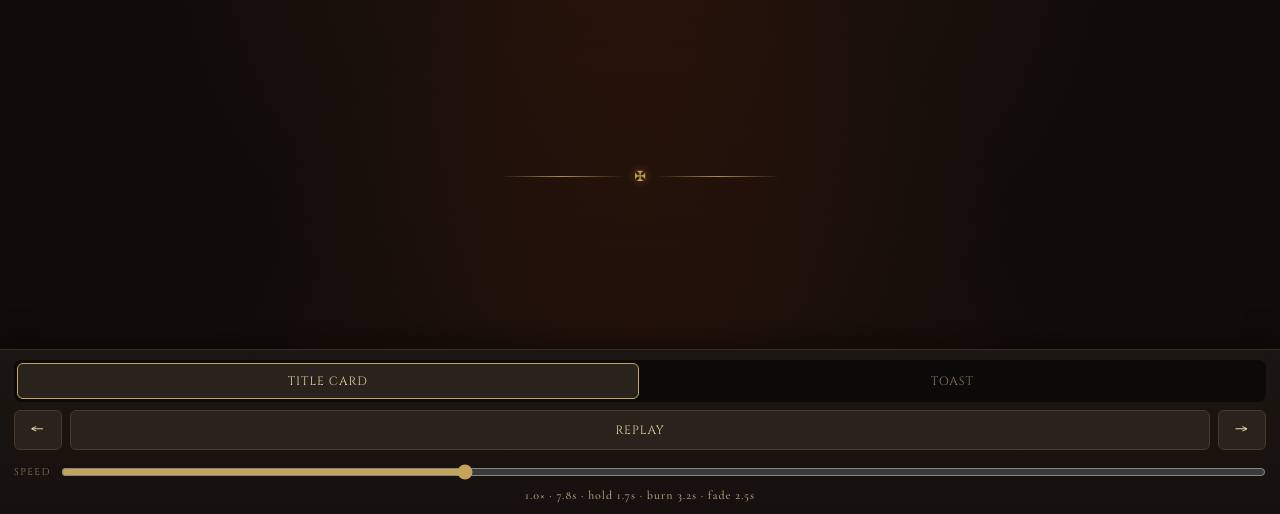
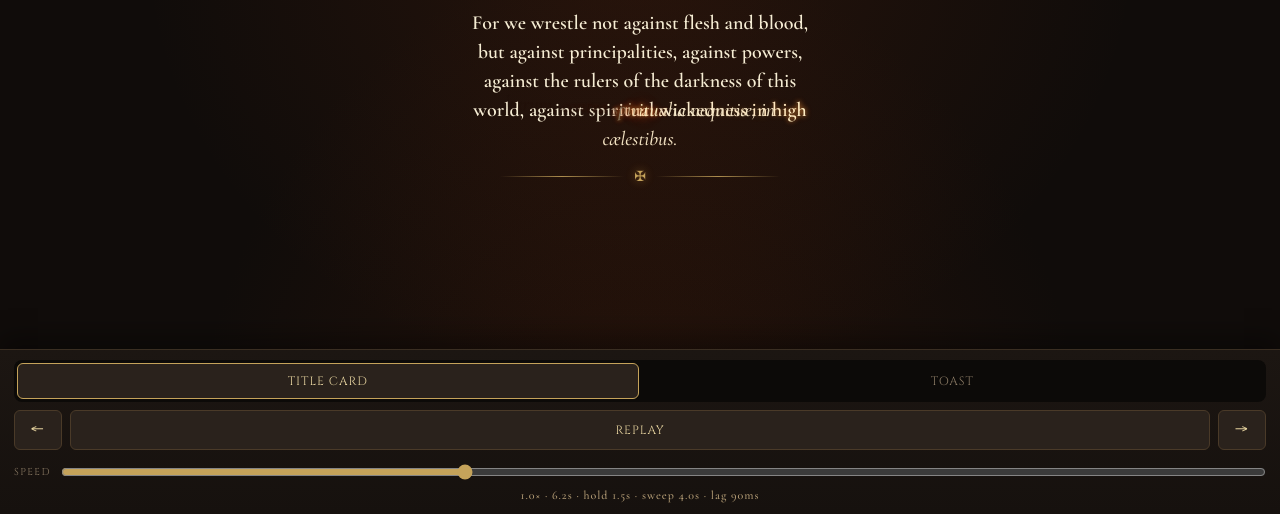
Before and after one commit to code-hoyt/outremer, a plain HTML site: page verse-test/index.html in a window 1280 px wide. Shown: the part 286-800 px from the top of the page. Drawn offline with nearby package versions, Linux system fonts and the light colour scheme.

Commit message:
Verse test: Latin burns away into English in one sweep
The fire-front is a single spatial pass across the wrapped lines. Each Latin glyph burns when the front reaches it, and the English at that same progress ignites from the embers a short lag later, cooling from gold to ink. No pause or second pass.

```diff
--- a/verse-test/style.css
+++ b/verse-test/style.css
@@ -234,10 +234,10 @@ body {
   line-height: 1.45;
   text-align: center;
   grid-area: 1 / 1;
-  align-self: center;
+  align-self: start;
   width: 100%;
   margin: 0;
-  /* Both verses share this cell so the card does not resize mid-sequence. */
+  /* Top-aligned in the same cell so the fire-front shares one spatial path. */
 }
 #latin {
   position: relative;
@@ -269,10 +269,10 @@ body {
   color: inherit;
 }
 
-/* Latin: default fully visible. After --hold-ms, each glyph burns in reading order. */
+/* Delays are computed in JS from each glyph's wrapped position (--delay). */
 #latin.play .ch {
-  animation: letter-burn var(--burn-letter-ms, 580ms) linear forwards;
-  animation-delay: calc(var(--hold-ms, 0ms) + var(--i) * var(--burn-stagger-ms, 16ms));
+  animation: letter-burn var(--burn-letter-ms, 540ms) linear forwards;
+  animation-delay: var(--delay, 0ms);
 }
 @keyframes letter-burn {
   0% {
@@ -290,8 +290,8 @@ body {
       0 0 16px rgba(255, 80, 0, 0.85);
     transform: translateY(0);
   }
-  36% {
-    opacity: 0.85;
+  32% {
+    opacity: 0.7;
     color: #2a0c00;
     text-shadow: 0 0 4px #4a1808;
     transform: translateY(-2px);
@@ -300,35 +300,41 @@ body {
     opacity: 0;
     color: #1a0a00;
     text-shadow: none;
-    transform: translateY(-8px);
+    transform: translateY(-7px);
   }
 }
 
-/* English: letters occupy space from the start (opacity 0) so layout is reserved.
-   Fade begins only after the Latin wave and the pause. */
+/* English occupies space from the start (opacity 0) so the card does not resize.
+   Each glyph ignites just behind the front, cooling from ember to ink. */
 #english .ch {
   opacity: 0;
 }
 #english.play .ch {
-  animation: letter-fade var(--fade-letter-ms, 500ms) ease-out forwards;
-  animation-delay: calc(
-    var(--hold-ms, 0ms)
-    + var(--burn-wave-ms, 0ms)
-    + var(--pause-ms, 0ms)
-    + var(--i) * var(--fade-stagger-ms, 13ms)
-  );
+  animation: letter-ignite var(--ignite-letter-ms, 580ms) ease-out forwards;
+  animation-delay: var(--delay, 0ms);
 }
-@keyframes letter-fade {
+@keyframes letter-ignite {
   0% {
     opacity: 0;
-    color: #ffd89a;
-    text-shadow: 0 0 8px rgba(255, 180, 80, 0.65);
-    transform: translateY(4px);
+    color: var(--ember-core);
+    text-shadow:
+      0 0 4px var(--ember),
+      0 0 10px var(--ember-hot),
+      0 0 16px rgba(255, 80, 0, 0.85);
+    transform: translateY(2px);
   }
-  50% {
+  18% {
+    opacity: 1;
+    color: #fff4c8;
+    text-shadow:
+      0 0 5px var(--ember),
+      0 0 12px var(--ember-hot);
+    transform: translateY(0);
+  }
+  52% {
     opacity: 1;
     color: #ffe7c0;
-    text-shadow: 0 0 8px rgba(255, 200, 120, 0.4);
+    text-shadow: 0 0 6px rgba(255, 180, 80, 0.35);
     transform: translateY(0);
   }
   100% {
--- a/verse-test/verse.js
+++ b/verse-test/verse.js
@@ -1,25 +1,20 @@
 /* Outremer scripture burn feel-test.
-   Latin letters burn away one glyph at a time (CSS animation-delay),
-   then the KJV English fades in one letter at a time. All timings
-   live in CONFIG; the speed slider divides every duration and stagger. */
+   One spatial fire-front: Latin burns away into English. Delays are
+   computed once from each glyph's wrapped position and applied as CSS
+   animation-delay. The speed slider divides every duration. */
 
 const CONFIG = {
   // Timing at speed 1 (milliseconds)
-  holdLatinMs: 1700,       // Latin sits fully visible before the burn
-  burnLetterMs: 580,       // one glyph: flare → char → drift away
-  burnStaggerMs: 16,       // delay between letters; scaled to the wave window
-  pauseBetweenMs: 380,     // beat of ash after the last Latin letter
-  fadeLetterMs: 500,       // one English glyph: glow in and settle
-  fadeStaggerMs: 13,       // delay between English letters; also scaled
+  holdLatinMs: 1500,       // Latin sits fully visible before the fire starts
+  frontMs: 4000,           // time for the front to travel 0→1; scaled by length
+  frontMinMs: 2600,
+  frontMaxMs: 4500,
+  frontRefGlyphs: 165,     // Ephesians 6:12 Latin glyph count; scale relative to this
+  burnLetterMs: 540,       // one Latin glyph: flare → char → drift away
+  igniteLetterMs: 580,     // one English glyph: ember-hot → cool to ink
+  englishLagMs: 90,        // English is born from the embers, just after the front
   lingerEnglishMs: 4500,   // toast reading hold after the reveal, then auto-hide
   toastFadeOutMs: 900,
-  // Keep the burn/fade waves in these windows after scaling by text length,
-  // so short verses are not sluggish and Eph 6:12 stays around 6–9s total.
-  burnWaveMinMs: 2000,
-  burnWaveMaxMs: 3450,
-  fadeWaveMinMs: 1600,
-  fadeWaveMaxMs: 2700,
-  // Reduced-motion crossfade
   reducedFadeMs: 700,
   // Typography (px). fitVerses() may shrink to minFontPx.
   titleFontPx: 20,
@@ -78,7 +73,7 @@ const els = {};
 let index = CONFIG.startIndex;
 let hideTimer = 0;
 let phaseTimers = [];
-let phase = "idle"; // idle | hold | burn | pause | fade | revealed | hidden
+let phase = "idle"; // idle | hold | sweep | revealed | hidden
 let startedAt = 0;
 let currentTimings = null;
 let reducedMotion = false;
@@ -94,48 +89,37 @@ function glyphCount(text) {
   return n;
 }
 
-function scaleStagger(base, count, letterMs, minWave, maxWave) {
-  if (count <= 1) return base;
-  const natural = (count - 1) * base + letterMs;
-  const wave = Math.min(maxWave, Math.max(minWave, natural));
-  return (wave - letterMs) / (count - 1);
+function frontDuration(nL, nE, s) {
+  const n = Math.max(nL, nE, 1);
+  const scaled = (CONFIG.frontMs / s) * (n / CONFIG.frontRefGlyphs);
+  return Math.min(CONFIG.frontMaxMs / s, Math.max(CONFIG.frontMinMs / s, scaled));
 }
 
 function timingsFor(verse, spd) {
   const s = spd == null ? speed() : spd;
   const hold = CONFIG.holdLatinMs / s;
   const burnLetter = CONFIG.burnLetterMs / s;
-  const fadeLetter = CONFIG.fadeLetterMs / s;
-  const pause = CONFIG.pauseBetweenMs / s;
+  const igniteLetter = CONFIG.igniteLetterMs / s;
+  const lag = CONFIG.englishLagMs / s;
   const linger = CONFIG.lingerEnglishMs / s;
   const toastFade = CONFIG.toastFadeOutMs / s;
   const nL = glyphCount(verse.latin);
   const nE = glyphCount(verse.english);
-  const burnStagger = scaleStagger(
-    CONFIG.burnStaggerMs / s, nL, burnLetter,
-    CONFIG.burnWaveMinMs / s, CONFIG.burnWaveMaxMs / s
-  );
-  const fadeStagger = scaleStagger(
-    CONFIG.fadeStaggerMs / s, nE, fadeLetter,
-    CONFIG.fadeWaveMinMs / s, CONFIG.fadeWaveMaxMs / s
-  );
-  const burnWave = nL <= 1 ? burnLetter : (nL - 1) * burnStagger + burnLetter;
-  const fadeWave = nE <= 1 ? fadeLetter : (nE - 1) * fadeStagger + fadeLetter;
+  const front = frontDuration(nL, nE, s);
   if (reducedMotion) {
     const fade = CONFIG.reducedFadeMs / s;
     return {
       reduced: true, hold, fade, linger, toastFade,
-      burnLetter: 0, burnStagger: 0, burnWave: 0, pause: 0,
-      fadeLetter: fade, fadeStagger: 0, fadeWave: fade,
+      front: 0, burnLetter: 0, igniteLetter: fade, lag: 0,
       total: hold + fade, nL, nE,
     };
   }
+  // Sweep ends when the last English glyph finishes cooling.
+  const total = hold + front + lag + igniteLetter;
   return {
     reduced: false,
-    hold, burnLetter, burnStagger, burnWave, pause,
-    fadeLetter, fadeStagger, fadeWave, linger, toastFade,
-    total: hold + burnWave + pause + fadeWave,
-    nL, nE,
+    hold, front, burnLetter, igniteLetter, lag,
+    linger, toastFade, total, nL, nE,
   };
 }
 
@@ -150,16 +134,17 @@ function escapeHtml(s) {
 }
 
 function wrapLetters(text) {
-  let i = 0;
+  let n = 0;
   const html = text.split(/(\s+)/).map((tok) => {
     if (!tok) return "";
     if (/^\s+$/.test(tok)) return tok;
-    const letters = [...tok].map((ch) =>
-      `<span class="ch" style="--i:${i++}">${escapeHtml(ch)}</span>`
-    ).join("");
+    const letters = [...tok].map((ch) => {
+      n++;
+      return `<span class="ch">${escapeHtml(ch)}</span>`;
+    }).join("");
     return `<span class="word">${letters}</span>`;
   }).join("");
-  return { html, count: i };
+  return { html, count: n };
 }
 
 function currentVerse() {
@@ -226,16 +211,65 @@ function fitVerses() {
   return { fontPx: size, height: h, overflow: tooBig() };
 }
 
+function lineHeightPx(el) {
+  const raw = getComputedStyle(el).lineHeight;
+  const parsed = parseFloat(raw);
+  if (raw === "normal" || !Number.isFinite(parsed)) {
+    const fs = parseFloat(getComputedStyle(el).fontSize) || 20;
+    return fs * 1.45;
+  }
+  return parsed;
+}
+
+/**
+ * Map every glyph onto a shared 0..1 reading-order progress, using its
+ * wrapped position in the well (line index + x). Latin and English share
+ * the same coordinate space so the front sweeps both at once.
+ */
+function assignDelays(t) {
+  const glyphs = [
+    ...els.latin.querySelectorAll(".ch"),
+    ...els.english.querySelectorAll(".ch"),
+  ];
+  if (!glyphs.length) return { minD: 0, maxD: 1 };
+
+  const well = els.well.getBoundingClientRect();
+  const lineH = lineHeightPx(els.latin);
+  const colW = Math.max(well.width, 1);
+  const measured = glyphs.map((el) => {
+    const r = el.getBoundingClientRect();
+    return {
+      el,
+      x: r.left + r.width / 2 - well.left,
+      y: r.top + r.height / 2 - well.top,
+      lang: el.closest("#english") ? "en" : "la",
+    };
+  });
+  const y0 = Math.min(...measured.map((m) => m.y));
+  for (const m of measured) {
+    const line = Math.max(0, Math.round((m.y - y0) / lineH));
+    m.d = line * colW + m.x;
+  }
+  const minD = Math.min(...measured.map((m) => m.d));
+  const maxD = Math.max(...measured.map((m) => m.d));
+  const span = Math.max(maxD - minD, 1);
+
+  for (const m of measured) {
+    const p = (m.d - minD) / span;
+    const lag = m.lang === "en" ? t.lag : 0;
+    const delay = t.hold + p * t.front + lag;
+    m.el.style.setProperty("--delay", delay.toFixed(2) + "ms");
+    m.el.dataset.p = p.toFixed(4);
+  }
+  return { minD, maxD, span, count: measured.length };
+}
+
 function applyCssTimings(t) {
   currentTimings = t;
   const st = els.stage;
   st.style.setProperty("--hold-ms", t.hold + "ms");
   st.style.setProperty("--burn-letter-ms", t.burnLetter + "ms");
-  st.style.setProperty("--burn-stagger-ms", t.burnStagger + "ms");
-  st.style.setProperty("--pause-ms", t.pause + "ms");
-  st.style.setProperty("--fade-letter-ms", t.fadeLetter + "ms");
-  st.style.setProperty("--fade-stagger-ms", t.fadeStagger + "ms");
-  st.style.setProperty("--burn-wave-ms", t.burnWave + "ms");
+  st.style.setProperty("--ignite-letter-ms", t.igniteLetter + "ms");
   st.style.setProperty("--rm-fade-ms", (t.fade || CONFIG.reducedFadeMs) + "ms");
   els.frame.style.setProperty("--toast-fade-ms", t.toastFade + "ms");
 }
@@ -243,8 +277,12 @@ function applyCssTimings(t) {
 function updateSpeedLabel() {
   const t = timings();
   const s = speed();
-  els.speedVals.textContent =
-    `${s.toFixed(1)}×  ·  ${ (t.total / 1000).toFixed(1)}s  ·  hold ${(t.hold / 1000).toFixed(1)}s  ·  burn ${(t.burnWave / 1000).toFixed(1)}s  ·  fade ${(t.fadeWave / 1000).toFixed(1)}s`;
+  const parts = [`${s.toFixed(1)}×`, `${(t.total / 1000).toFixed(1)}s`, `hold ${(t.hold / 1000).toFixed(1)}s`];
+  if (!t.reduced) {
+    parts.push(`sweep ${(t.front / 1000).toFixed(1)}s`);
+    parts.push(`lag ${Math.round(t.lag)}ms`);
+  }
+  els.speedVals.textContent = parts.join("  ·  ");
   els.speed.setAttribute("aria-valuetext", `${s} times`);
 }
 
@@ -264,30 +302,21 @@ function clearTimers() {
   phaseTimers = [];
 }
 
-function schedulePhases(t, fromMs) {
+function schedulePhases(t) {
   clearTimers();
-  const start = fromMs || 0;
-  const marks = reducedMotion
-    ? [
-        [t.hold, "fade"],
-        [t.total, "revealed"],
-      ]
-    : [
-        [t.hold, "burn"],
-        [t.hold + t.burnWave, "pause"],
-        [t.hold + t.burnWave + t.pause, "fade"],
-        [t.total, "revealed"],
-      ];
+  const marks = [
+    [t.hold, "sweep"],
+    [t.total, "revealed"],
+  ];
   for (const [at, name] of marks) {
-    const delay = at - start;
-    if (delay <= 0) {
+    if (at <= 0) {
       if (name === "revealed") afterReveal();
       else phase = name;
     } else {
       phaseTimers.push(setTimeout(() => {
         if (name === "revealed") afterReveal();
         else phase = name;
-      }, delay));
+      }, at));
     }
   }
 }
@@ -310,15 +339,8 @@ function letterAnimations() {
 }
 
 function phaseAt(ms, t) {
-  if (reducedMotion) {
-    if (ms < t.hold) return "hold";
-    if (ms < t.total) return "fade";
-    return "revealed";
-  }
   if (ms < t.hold) return "hold";
-  if (ms < t.hold + t.burnWave) return "burn";
-  if (ms < t.hold + t.burnWave + t.pause) return "pause";
-  if (ms < t.total) return "fade";
+  if (ms < t.total) return "sweep";
   return "revealed";
 }
 
@@ -332,11 +354,7 @@ function freezeAt(ms) {
   }
   phase = phaseAt(clamped, t);
   clearTimers();
-  if (phase === "revealed" && CONFIG.mode === "toast") {
-    // Screenshots and seeks should keep the toast visible.
-  } else {
-    els.frame.classList.remove("is-hidden");
-  }
+  els.frame.classList.remove("is-hidden");
 }
 
 function armAnimations() {
@@ -363,6 +381,7 @@ function play(opts) {
   const fit = fitVerses();
   const t = timings();
   applyCssTimings(t);
+  if (!t.reduced) assignDelays(t);
   updateSpeedLabel();
   els.frame.classList.remove("is-hidden");
   armAnimations();
@@ -370,7 +389,6 @@ function play(opts) {
   phase = "hold";
 
   if (freezeMs != null) {
-    // A frame lets the CSS animations exist so they can be scrubbed.
     return new Promise((resolve) => {
       requestAnimationFrame(() => {
         requestAnimationFrame(() => {
@@ -381,7 +399,7 @@ function play(opts) {
     });
   }
 
-  schedulePhases(t, 0);
+  schedulePhases(t);
   return Promise.resolve(fit);
 }
 
@@ -393,11 +411,13 @@ function seek(spec) {
   } else if (spec && typeof spec === "object") {
     const p = spec.t != null ? spec.t : (spec.progress != null ? spec.progress : 0);
     if (spec.phase === "hold") ms = 0;
-    else if (spec.phase === "burn") ms = t.hold + p * t.burnWave;
-    else if (spec.phase === "pause") ms = t.hold + t.burnWave + p * t.pause;
-    else if (spec.phase === "fade") ms = t.hold + t.burnWave + t.pause + p * t.fadeWave;
-    else if (spec.phase === "revealed") ms = t.total;
-    else if (spec.ms != null) ms = spec.ms;
+    else if (spec.phase === "sweep" || spec.phase === "burn" || spec.phase === "front") {
+      ms = t.hold + p * t.front;
+    } else if (spec.phase === "revealed") {
+      ms = t.total;
+    } else if (spec.ms != null) {
+      ms = spec.ms;
+    }
   }
   return play({ freezeAt: ms });
 }
@@ -453,12 +473,11 @@ function sequenceTable() {
       nL: t.nL,
       nE: t.nE,
       hold: Math.round(t.hold),
-      burnWave: Math.round(t.burnWave),
-      pause: Math.round(t.pause),
-      fadeWave: Math.round(t.fadeWave),
+      front: Math.round(t.front),
+      lag: Math.round(t.lag),
+      burnLetter: Math.round(t.burnLetter),
+      igniteLetter: Math.round(t.igniteLetter),
       total: Math.round(t.total),
-      burnStagger: Math.round(t.burnStagger * 100) / 100,
-      fadeStagger: Math.round(t.fadeStagger * 100) / 100,
     };
   });
 }
```
